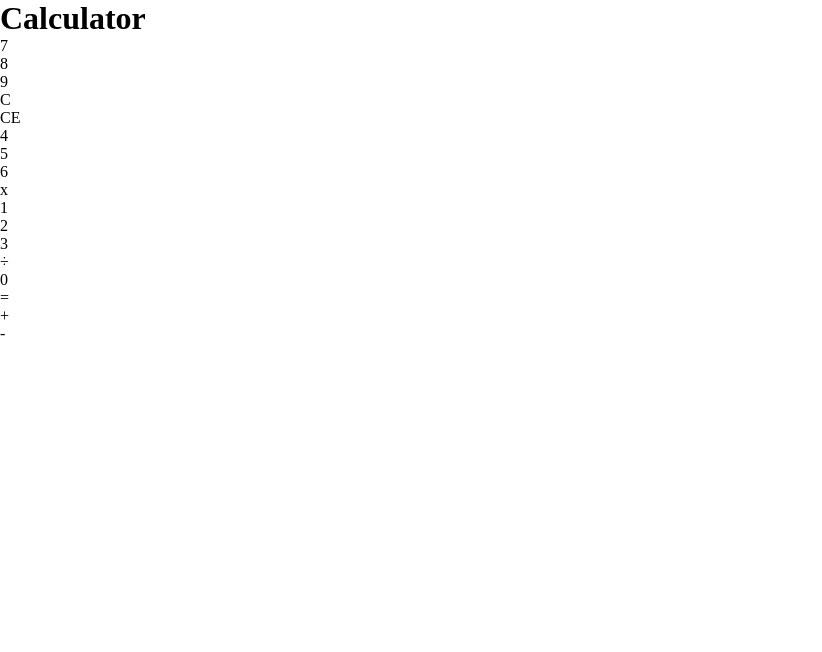
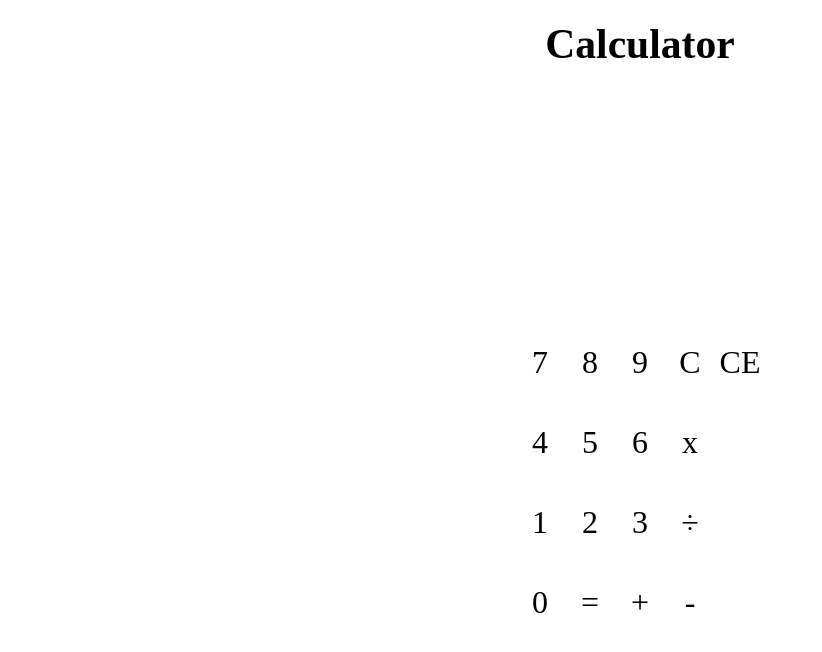
Before and after one commit to mbthales/calculadora, a plain HTML site: page index.html in a window 1280 px wide. Shown: the whole page, without its empty margins (0-822 px from the left). Drawn offline with Linux system fonts and the light colour scheme.

Commit message:
Styling and improvements in the HTML

```diff
--- a/index.html
+++ b/index.html
@@ -3,39 +3,42 @@
 <head>
   <meta charset="UTF-8">
   <meta name="viewport" content="width=device-width, initial-scale=1.0">
-  <link rel="stylesheet" href="./src/css/style.css">  <title>Calculator</title>
+  <link rel="stylesheet" href="./src/css/style.css">
+  <title>Calculator</title>
 </head>
 <body>
   <header>
     <h1>Calculator</h1>
   </header>
   <main>
-    <div data-js="calculator-display"></div>
-    <div class="calculator-keys" data-js="calculator-keys">
-      <div class="row row-1">
-        <div data-js="key">7</div>
-        <div data-js="key">8</div>
-        <div data-js="key">9</div>
-        <div data-js="key">C</div>
-        <div data-js="key">CE</div>
-      </div>
-      <div class="row row-2">
-        <div data-js="key">4</div>
-        <div data-js="key">5</div>
-        <div data-js="key">6</div>
-        <div data-js="key">x</div>
-      </div>
-      <div class="row row-3">
-        <div data-js="key">1</div>
-        <div data-js="key">2</div>
-        <div data-js="key">3</div>
-        <div data-js="key">÷</div>
-      </div>
-      <div class="row row-4">
-        <div data-js="key">0</div>
-        <div data-js="key">=</div>
-        <div data-js="key">+</div>
-        <div data-js="key">-</div>
+    <div class="calculator">
+      <div class="calculator-display" data-js="calculator-display"></div>
+      <div class="calculator-keys" data-js="calculator-keys">
+        <div class="row">
+          <div class="key" data-js="key">7</div>
+          <div class="key" data-js="key">8</div>
+          <div class="key" data-js="key">9</div>
+          <div class="key" data-js="key">C</div>
+          <div class="key" data-js="key">CE</div>
+        </div>
+        <div class="row">
+          <div class="key" data-js="key">4</div>
+          <div class="key" data-js="key">5</div>
+          <div class="key" data-js="key">6</div>
+          <div class="key" data-js="key">x</div>
+        </div>
+        <div class="row">
+          <div class="key" data-js="key">1</div>
+          <div class="key" data-js="key">2</div>
+          <div class="key" data-js="key">3</div>
+          <div class="key" data-js="key">÷</div>
+        </div>
+        <div class="row">
+          <div class="key" data-js="key">0</div>
+          <div class="key" data-js="key">=</div>
+          <div class="key" data-js="key">+</div>
+          <div class="key" data-js="key">-</div>
+        </div>
       </div>
     </div>
   </main>
--- a/src/css/style.css
+++ b/src/css/style.css
@@ -1,5 +1,57 @@
 * {
   margin: 0;
   padding: 0;
+  border: 0;
   box-sizing: border-box;
+  vertical-align: baseline;
+
+  line-height: 1.5;
 }
+
+html,
+body{
+  height: 100%;
+}
+
+body{
+  display: grid;
+  grid: 1fr 8fr / 1fr;
+  font-size: 20px;
+}
+
+header {
+  display: flex;
+  justify-content: center;
+  align-items: center;
+  font-size: 1rem;
+  font-size: 1.3rem;
+}
+
+main {
+  display: flex;
+  justify-content: center;
+  align-items: center;
+
+  font-size: 2rem;
+}
+
+.key {
+  width: 30px;
+  height: 60px;
+  display: flex;
+  align-items: center;
+  justify-content: center;
+  margin: 10px
+}
+
+.row{
+  display: flex;
+}
+
+.calculator-display{
+  height: 60px;
+  display: flex;
+  justify-content: center;
+  align-items: center;
+  margin-bottom: 15px;
+}
```
